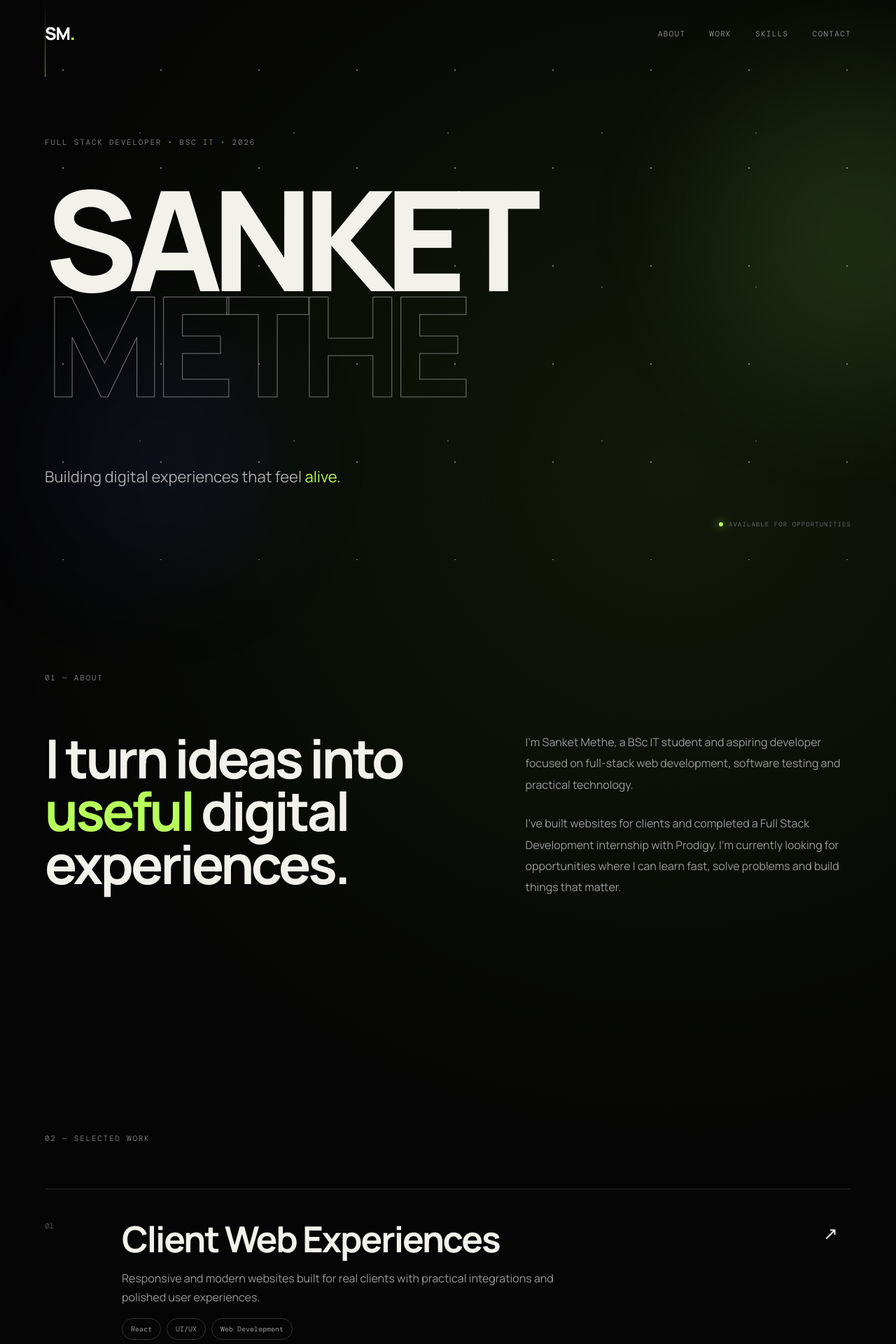
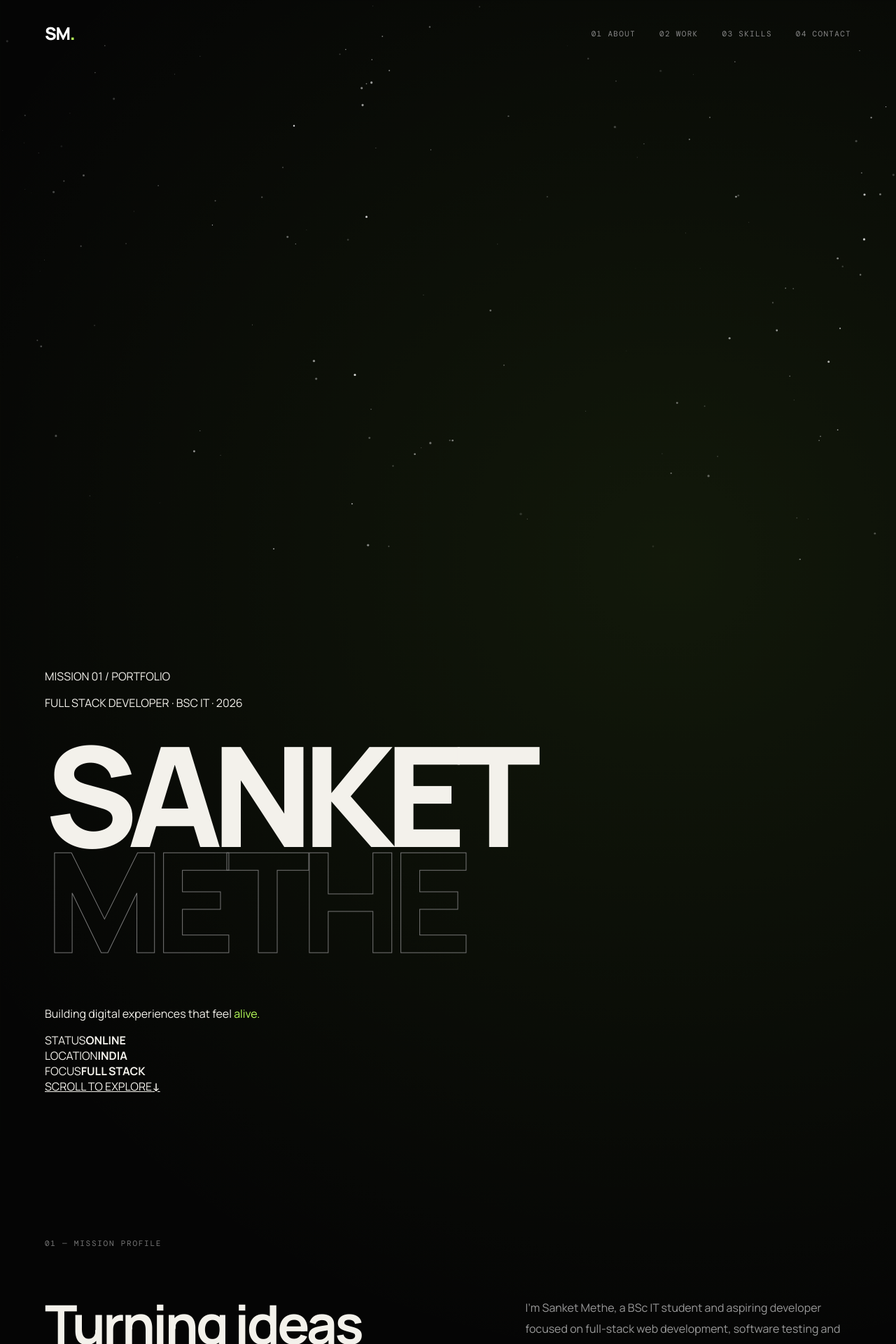
Before and after one commit to methesanket/sanket-methe-dev, a React (Vite) app: page / in a window 1280 px wide. Shown: the top 1920 px of the page at 70% size. Built offline with nearby package versions, Linux system fonts and the light colour scheme.

Commit message:
Update App.tsx

```diff
--- a/src/App.tsx
+++ b/src/App.tsx
@@ -1,5 +1,6 @@
-import { useEffect, useRef } from "react";
+import { useEffect } from "react";
 import gsap from "gsap";
+import SpaceBackground from "./SpaceBackground";
 
 const skills = [
   "React",
@@ -39,68 +40,69 @@ const projects = [
 ];
 
 export default function App() {
-  const heroRef = useRef<HTMLDivElement>(null);
-
   useEffect(() => {
     const ctx = gsap.context(() => {
-      gsap.from(".hero-kicker", {
-        y: 30,
+      const timeline = gsap.timeline();
+
+      timeline
+        .from(".mission-label", {
           opacity: 0,
+          y: 20,
+          duration: 0.6,
+        })
+        .from(
+          ".hero-title span",
+          {
+            opacity: 0,
+            y: 100,
+            stagger: 0.12,
             duration: 1,
-        ease: "power3.out",
+            ease: "power4.out",
+          },
+          "-=.2"
+        )
+        .from(
+          ".hero-subtitle",
+          {
+            opacity: 0,
+            y: 20,
+            duration: 0.7,
+          },
+          "-=.4"
+        )
+        .from(
+          ".mission-data",
+          {
+            opacity: 0,
+            x: -20,
+            duration: 0.6,
+          },
+          "-=.3"
+        );
+
+      gsap.to(".orbit-ring", {
+        rotation: 360,
+        duration: 30,
+        repeat: -1,
+        ease: "none",
       });
 
-      gsap.from(".hero-title span", {
-        y: 120,
-        opacity: 0,
-        stagger: 0.12,
-        duration: 1.3,
-        ease: "power4.out",
-        delay: 0.15,
+      gsap.to(".orbit-ring.reverse", {
+        rotation: -360,
+        duration: 42,
+        repeat: -1,
+        ease: "none",
       });
-
-      gsap.from(".hero-description", {
-        y: 30,
-        opacity: 0,
-        duration: 1,
-        delay: 0.7,
-        ease: "power3.out",
     });
-
-      gsap.from(".hero-arrow", {
-        scale: 0,
-        opacity: 0,
-        duration: 0.8,
-        delay: 1,
-        ease: "back.out(1.7)",
-      });
-
-      gsap.to(".orb1", {
-        x: 80,
-        y: -40,
-        duration: 6,
-        repeat: -1,
-        yoyo: true,
-        ease: "sine.inOut",
-      });
-
-      gsap.to(".orb2", {
-        x: -60,
-        y: 50,
-        duration: 8,
-        repeat: -1,
-        yoyo: true,
-        ease: "sine.inOut",
-      });
-    }, heroRef);
 
     return () => ctx.revert();
   }, []);
 
   return (
-    <div className="site" ref={heroRef}>
-      <div className="stars" />
-      <div className="grid-glow" />
+    <div className="site">
+      <SpaceBackground />
+
+      <div className="space-overlay" />
 
       <nav>
         <a className="logo" href="#">
@@ -108,21 +110,28 @@ export default function App() {
         </a>
 
         <div className="navlinks">
-          <a href="#about">About</a>
-          <a href="#work">Work</a>
-          <a href="#skills">Skills</a>
-          <a href="#contact">Contact</a>
+          <a href="#about">01 About</a>
+          <a href="#work">02 Work</a>
+          <a href="#skills">03 Skills</a>
+          <a href="#contact">04 Contact</a>
         </div>
       </nav>
 
       <main>
         <section className="hero">
-          <div className="orb orb1" />
-          <div className="orb orb2" />
+          <div className="mission-label">
+            <span className="live-dot" />
+            MISSION 01 / PORTFOLIO
+          </div>
 
-          <div className="hero-line" />
+          <div className="orbit-system">
+            <div className="orbit-ring" />
+            <div className="orbit-ring reverse" />
+            <div className="planet" />
+          </div>
 
-          <p className="hero-kicker">
+          <div className="hero-content">
+            <p className="eyebrow">
               FULL STACK DEVELOPER <span>·</span> BSC IT <span>·</span> 2026
             </p>
 
@@ -131,53 +140,69 @@ export default function App() {
               <span className="outline">METHE</span>
             </h1>
 
-          <div className="hero-bottom">
-            <p className="hero-description">
-              Building digital experiences that feel <i>alive.</i>
+            <p className="hero-subtitle">
+              Building digital experiences that feel{" "}
+              <em>alive.</em>
             </p>
-
-            <a className="circle hero-arrow" href="#work">
-              ↓
-            </a>
           </div>
 
-          <div className="hero-status">
-            <span className="status-dot" />
-            AVAILABLE FOR OPPORTUNITIES
+          <div className="mission-data">
+            <div>
+              <span>STATUS</span>
+              <strong>ONLINE</strong>
             </div>
+
+            <div>
+              <span>LOCATION</span>
+              <strong>INDIA</strong>
+            </div>
+
+            <div>
+              <span>FOCUS</span>
+              <strong>FULL STACK</strong>
+            </div>
+          </div>
+
+          <a className="scroll-indicator" href="#about">
+            <span>SCROLL TO EXPLORE</span>
+            <b>↓</b>
+          </a>
         </section>
 
         <section id="about" className="section">
-          <p className="label">01 — ABOUT</p>
+          <p className="label">01 — MISSION PROFILE</p>
 
           <div className="aboutgrid">
             <h2>
-              I turn ideas into <em>useful</em> digital experiences.
+              Turning ideas into{" "}
+              <em>useful</em> digital experiences.
             </h2>
 
             <div>
               <p>
-                I'm Sanket Methe, a BSc IT student and aspiring developer
-                focused on full-stack web development, software testing and
-                practical technology.
+                I'm Sanket Methe, a BSc IT student and aspiring
+                developer focused on full-stack web development,
+                software testing and practical technology.
               </p>
 
               <p>
-                I've built websites for clients and completed a Full Stack
-                Development internship with Prodigy. I'm currently looking
-                for opportunities where I can learn fast, solve problems and
-                build things that matter.
+                I've built websites for clients and completed a Full
+                Stack Development internship with Prodigy. I'm
+                currently looking for opportunities where I can learn
+                fast, solve problems and build things that matter.
               </p>
             </div>
           </div>
         </section>
 
-        <section id="work" className="section work">
-          <p className="label">02 — SELECTED WORK</p>
+        <section id="work" className="section">
+          <p className="label">02 — SELECTED MISSIONS</p>
 
           {projects.map((project) => (
             <article className="project" key={project.number}>
-              <span className="project-number">{project.number}</span>
+              <span className="project-number">
+                {project.number}
+              </span>
 
               <div>
                 <h3>{project.title}</h3>
@@ -197,10 +222,11 @@ export default function App() {
         </section>
 
         <section id="skills" className="section">
-          <p className="label">03 — TOOLKIT</p>
+          <p className="label">03 — SYSTEM CAPABILITIES</p>
 
           <h2 className="big">
-            Skills I use to <em>build.</em>
+            Technologies I use to{" "}
+            <em>build.</em>
           </h2>
 
           <div className="skills">
@@ -216,12 +242,12 @@ export default function App() {
         </section>
 
         <section id="contact" className="contact">
-          <p className="label">04 — CONTACT</p>
+          <p className="label">04 — COMMUNICATION CHANNEL</p>
 
           <h2>
-            Let's build
+            Ready for
             <br />
-            <em>something.</em>
+            <em>launch.</em>
           </h2>
 
           <a
@@ -254,8 +280,8 @@ export default function App() {
       </main>
 
       <footer>
-        <span>© 2026 Sanket Methe</span>
-        <span>DESIGNED & BUILT WITH INTENTION</span>
+        <span>© 2026 SANKET METHE</span>
+        <span>SYSTEM ONLINE · ALL SYSTEMS NOMINAL</span>
       </footer>
     </div>
   );
```
Lines whose indentation alone changed are shown as unchanged.
